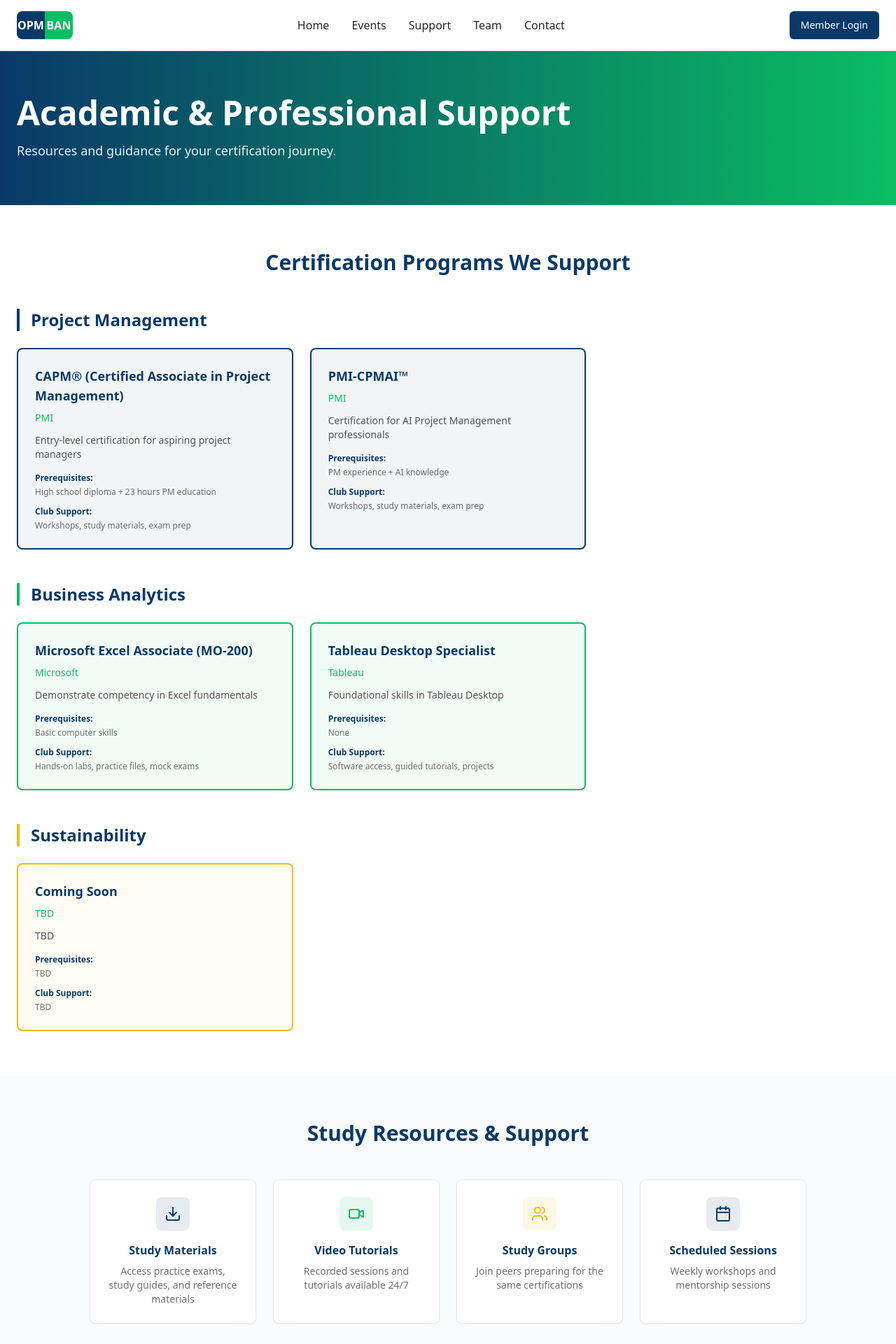
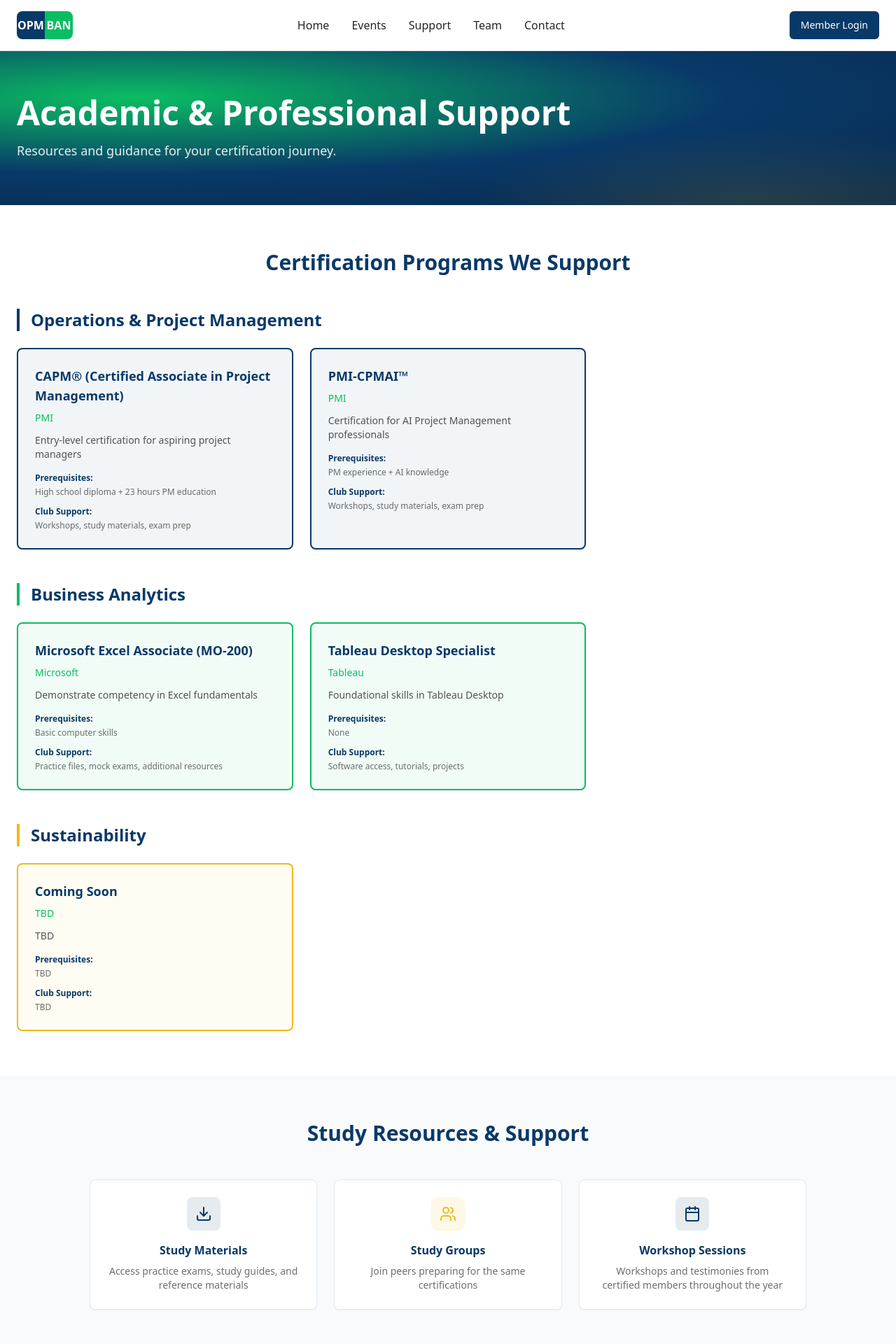
Before and after one commit to YKAwarta/opmbansite, a Next.js app: page /support in a window 1280 px wide. Shown: the top 1920 px of the page at 70% size. Built offline with nearby package versions, Linux system fonts and the light colour scheme.

Commit message:
Cleaned up page content.

```diff
--- a/app/contact/page.tsx
+++ b/app/contact/page.tsx
@@ -9,14 +9,22 @@ export default function ContactPage() {
     <>
       <Navigation />
       <main className="min-h-screen">
-        <div className="bg-gradient-to-r from-[#093968] to-[#0abd62] py-16">
-          <div className="container mx-auto px-6">
+        {/* Header: precise club-color diagonal + soft texture */}
+        <div className="relative overflow-hidden py-16">
+          {/* strict brand blend (azure → vivid green → azure) */}
+          <div className="absolute inset-0 bg-[linear-gradient(135deg,_#093968_0%,_#0abd62_55%,_#093968_100%)]" />
+          {/* subtle diagonal stripes for texture (kept very light) */}
+          <div className="absolute inset-0 pointer-events-none opacity-10 bg-[linear-gradient(135deg,_rgba(255,255,255,0.22)_10%,_transparent_10%_20%,_rgba(255,255,255,0.22)_20%_30%,_transparent_30%)] bg-[length:24px_24px]" />
+          {/* gentle green glow from top-left for depth */}
+          <div className="absolute inset-0 pointer-events-none opacity-25 bg-[radial-gradient(700px_260px_at_18%_-8%,_#0abd62,_transparent_60%)]" />
+          <div className="relative container mx-auto px-6">
             <h1 className="text-4xl md:text-5xl font-bold text-white">Contact Us</h1>
             <p className="text-white/90 text-lg mt-4">
-              Get in touch with the OPM & BAN Club team.
+              Get in touch with the OPM &amp; BAN Club team.
             </p>
           </div>
         </div>
+
         <ContactSection />
         <DiscordSection />
         <FAQSection />
--- a/app/events/page.tsx
+++ b/app/events/page.tsx
@@ -7,14 +7,27 @@ export default function EventsPage() {
     <>
       <Navigation />
       <main className="min-h-screen">
-        <div className="bg-gradient-to-r from-[#093968] to-[#0abd62] py-16">
-          <div className="container mx-auto px-6">
+        {/* Header: stage-lights look (distinct from Team's linear gradient) */}
+        <div className="relative overflow-hidden py-16">
+          {/* base: deep azure */}
+          <div className="absolute inset-0 bg-[#093968]" />
+          {/* main green spotlight, mid-right */}
+          <div className="absolute inset-0 opacity-90 bg-[radial-gradient(1000px_480px_at_72%_55%,_#0abd62_0%,_transparent_65%)]" />
+          {/* supporting green glow from top-left */}
+          <div className="absolute inset-0 opacity-55 bg-[radial-gradient(680px_260px_at_12%_-15%,_#0abd62_20%,_transparent_70%)]" />
+          {/* very soft orange accent at top-right */}
+          <div className="absolute inset-0 pointer-events-none opacity-15 bg-[radial-gradient(820px_240px_at_96%_6%,_#f0ba1b,_transparent_60%)]" />
+          {/* subtle edge vignette for depth */}
+          <div className="absolute inset-0 pointer-events-none opacity-25 bg-[radial-gradient(1400px_500px_at_0%_100%,_rgba(0,0,0,0.35),_transparent_60%)]" />
+
+          <div className="relative container mx-auto px-6">
             <h1 className="text-4xl md:text-5xl font-bold text-white">Club Events</h1>
             <p className="text-white/90 text-lg mt-4">
-              Workshops, seminars, and networking opportunities
+              Workshops, seminars, and competitions.
             </p>
           </div>
         </div>
+
         <EventsSection />
       </main>
       <Footer />
--- a/app/support/page.tsx
+++ b/app/support/page.tsx
@@ -8,14 +8,18 @@ export default function SupportPage() {
     <>
       <Navigation />
       <main className="min-h-screen">
-        <div className="bg-gradient-to-r from-[#093968] to-[#0abd62] py-16">
-          <div className="container mx-auto px-6">
-            <h1 className="text-4xl md:text-5xl font-bold text-white">Academic & Professional Support</h1>
+        {/* Header: radial spotlight from left + soft orange glow */}
+        <div className="relative overflow-hidden py-16">
+          <div className="absolute inset-0 bg-[radial-gradient(120%_90%_at_15%_30%,_#0abd62_0%,_#093968_55%,_#082a4d_100%)]" />
+          <div className="absolute inset-0 opacity-15 pointer-events-none bg-[radial-gradient(700px_220px_at_85%_110%,_#f0ba1b,_transparent_60%)]" />
+          <div className="relative container mx-auto px-6">
+            <h1 className="text-4xl md:text-5xl font-bold text-white">Academic &amp; Professional Support</h1>
             <p className="text-white/90 text-lg mt-4">
               Resources and guidance for your certification journey.
             </p>
           </div>
         </div>
+
         <CertificationPrograms />
         <StudyResources />
       </main>
--- a/components/contact/contact-section.tsx
+++ b/components/contact/contact-section.tsx
@@ -60,9 +60,9 @@ export function ContactSection() {
               </div>
               <div>
                 <Clock className="w-8 h-8 text-brand-green mx-auto mb-3" />
-                <h4 className="font-semibold text-brand-azure mb-2">Office Hours</h4>
+                <h4 className="font-semibold text-brand-azure mb-2">Urgent Contact Hours</h4>
                 <p className="text-sm text-brand-olive/60">
-                  Sunday - Thursday<br />2:00 PM - 5:00 PM
+                  Sunday - Thursday<br />12:00 PM - 1:00 PM
                 </p>
               </div>
               <div>
--- a/components/support/certification-programs.tsx
+++ b/components/support/certification-programs.tsx
@@ -3,7 +3,7 @@ import { CheckCircle, BookOpen, Trophy, TrendingUp } from 'lucide-react'
 
 const certifications = [
   {
-    category: 'Project Management',
+    category: 'Operations & Project Management',
     color: 'border-brand-azure',
     barClass: 'bg-brand-azure',
     bgColor: 'bg-brand-azure/5',
@@ -35,14 +35,14 @@ const certifications = [
         provider: 'Microsoft',
         description: 'Demonstrate competency in Excel fundamentals',
         prerequisites: 'Basic computer skills',
-        support: 'Hands-on labs, practice files, mock exams'
+        support: 'Practice files, mock exams, additional resources'
       },
       {
         name: 'Tableau Desktop Specialist',
         provider: 'Tableau',
         description: 'Foundational skills in Tableau Desktop',
         prerequisites: 'None',
-        support: 'Software access, guided tutorials, projects'
+        support: 'Software access, tutorials, projects'
       },
     ]
   },
--- a/components/support/study-resources.tsx
+++ b/components/support/study-resources.tsx
@@ -1,5 +1,5 @@
 import { Card } from '@/components/ui/card'
-import { Download, Video, Users, Calendar } from 'lucide-react'
+import { Download, Users, Calendar } from 'lucide-react'
 
 export function StudyResources() {
   return (
@@ -9,8 +9,9 @@ export function StudyResources() {
           Study Resources & Support
         </h2>
 
-        <div className="grid md:grid-cols-2 lg:grid-cols-4 gap-6 max-w-5xl mx-auto">
-          <Card className="p-6 text-center hover:shadow-lg transition">
+        {/* centered grid */}
+        <div className="mx-auto grid grid-cols-1 sm:grid-cols-2 md:grid-cols-3 gap-6 max-w-5xl justify-items-center">
+          <Card className="w-full max-w-sm p-6 text-center hover:shadow-lg transition">
             <div className="w-12 h-12 bg-[#093968]/10 rounded-lg flex items-center justify-center mx-auto mb-4">
               <Download className="h-6 w-6 text-[#093968]" />
             </div>
@@ -20,17 +21,7 @@ export function StudyResources() {
             </p>
           </Card>
 
-          <Card className="p-6 text-center hover:shadow-lg transition">
-            <div className="w-12 h-12 bg-[#0abd62]/10 rounded-lg flex items-center justify-center mx-auto mb-4">
-              <Video className="h-6 w-6 text-[#0abd62]" />
-            </div>
-            <h3 className="font-semibold text-[#093968] mb-2">Video Tutorials</h3>
-            <p className="text-sm text-[#0d0d0b]/60">
-              Recorded sessions and tutorials available 24/7
-            </p>
-          </Card>
-
-          <Card className="p-6 text-center hover:shadow-lg transition">
+          <Card className="w-full max-w-sm p-6 text-center hover:shadow-lg transition">
             <div className="w-12 h-12 bg-[#f0ba1b]/10 rounded-lg flex items-center justify-center mx-auto mb-4">
               <Users className="h-6 w-6 text-[#f0ba1b]" />
             </div>
@@ -40,13 +31,13 @@ export function StudyResources() {
             </p>
           </Card>
 
-          <Card className="p-6 text-center hover:shadow-lg transition">
+          <Card className="w-full max-w-sm p-6 text-center hover:shadow-lg transition">
             <div className="w-12 h-12 bg-[#093968]/10 rounded-lg flex items-center justify-center mx-auto mb-4">
               <Calendar className="h-6 w-6 text-[#093968]" />
             </div>
-            <h3 className="font-semibold text-[#093968] mb-2">Scheduled Sessions</h3>
+            <h3 className="font-semibold text-[#093968] mb-2">Workshop Sessions</h3>
             <p className="text-sm text-[#0d0d0b]/60">
-              Weekly workshops and mentorship sessions
+              Workshops and testimonies from certified members throughout the year
             </p>
           </Card>
         </div>
```
Also changed, not shown: components/contact/faq-section.tsx (+67 -14 lines).
